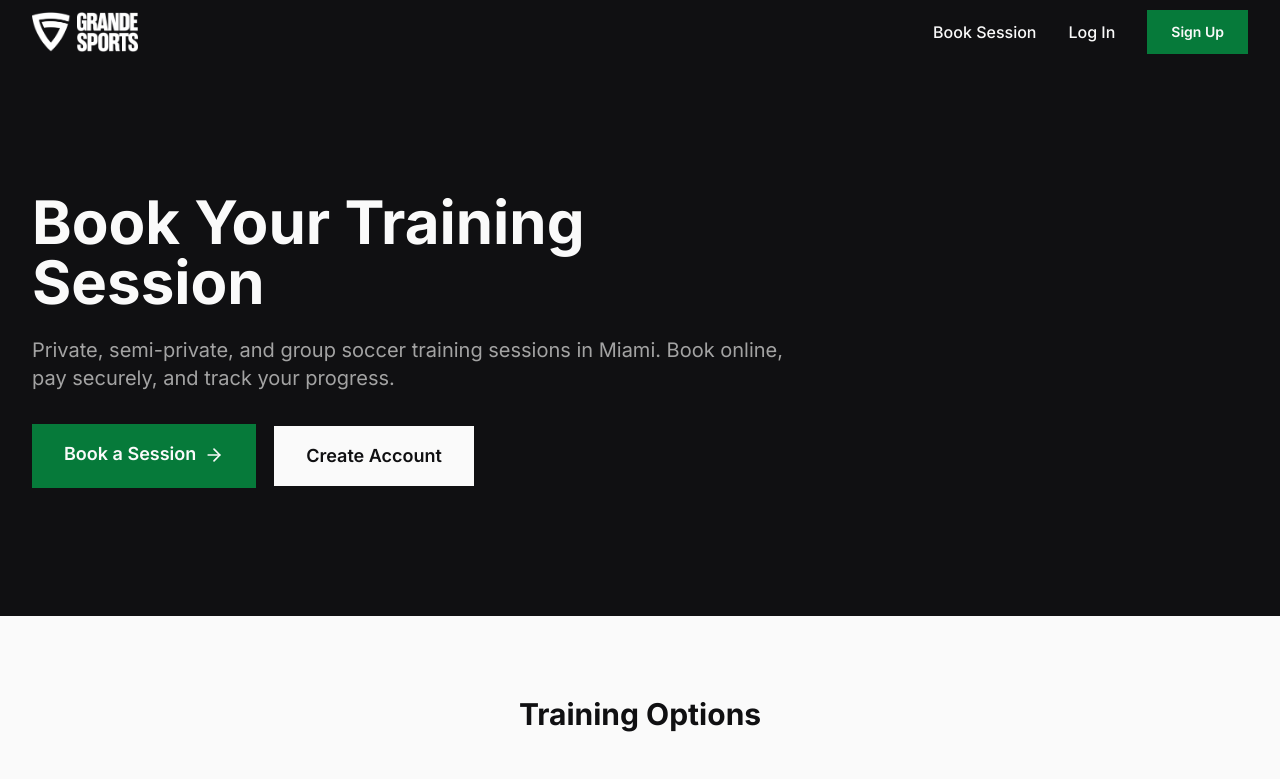
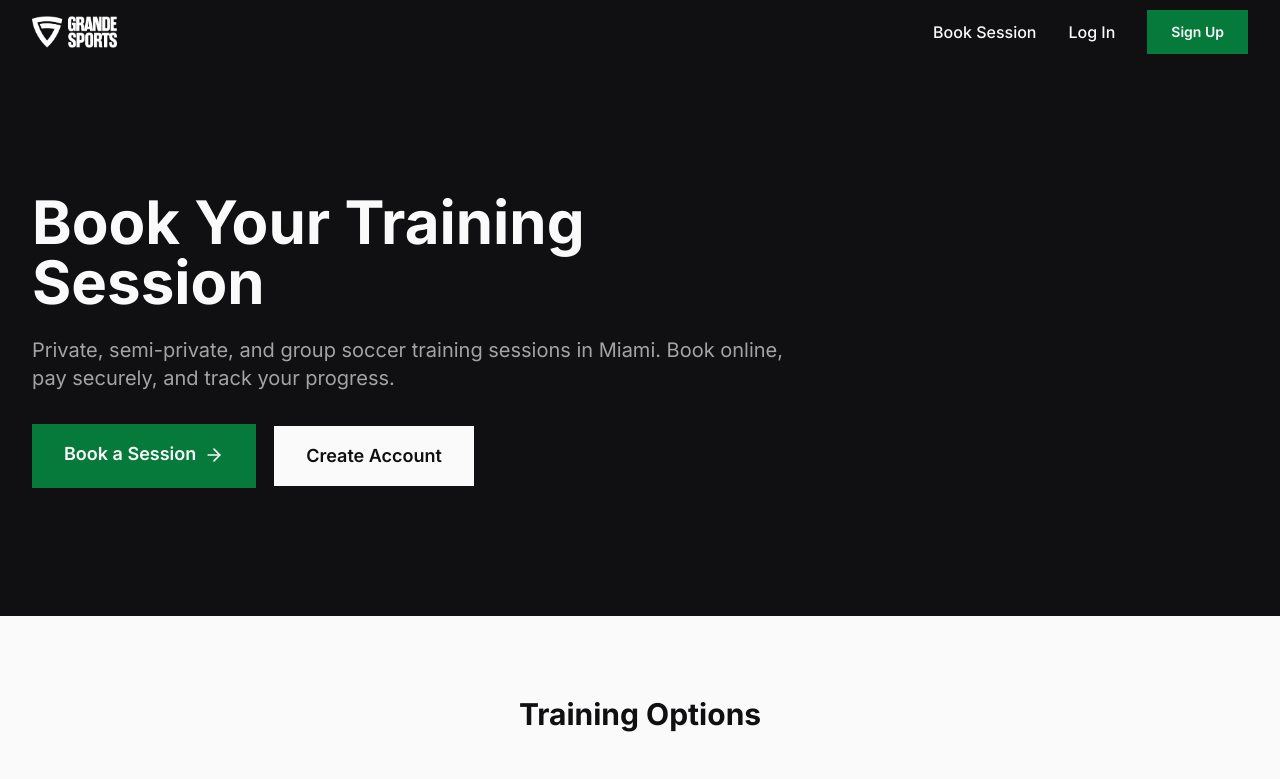
Before and after one commit to mgrande8/Grande-Sports, a Next.js app: page / in a window 1280 px wide. Shown: the top 779 px of the page. Built offline with nearby package versions, Linux system fonts and the light colour scheme; no server answers.

Commit message:
Fix logo size

```diff
--- a/src/components/Header.tsx
+++ b/src/components/Header.tsx
@@ -47,9 +47,9 @@ export default function Header({ showNav = true }: HeaderProps) {
             <Image
               src="/logo-white.png"
               alt="Grande Sports"
-              width={180}
-              height={50}
-              className="h-10 w-auto"
+              width={150}
+              height={40}
+              className="h-8 w-auto object contain"
               priority
             />
           </Link>
```
